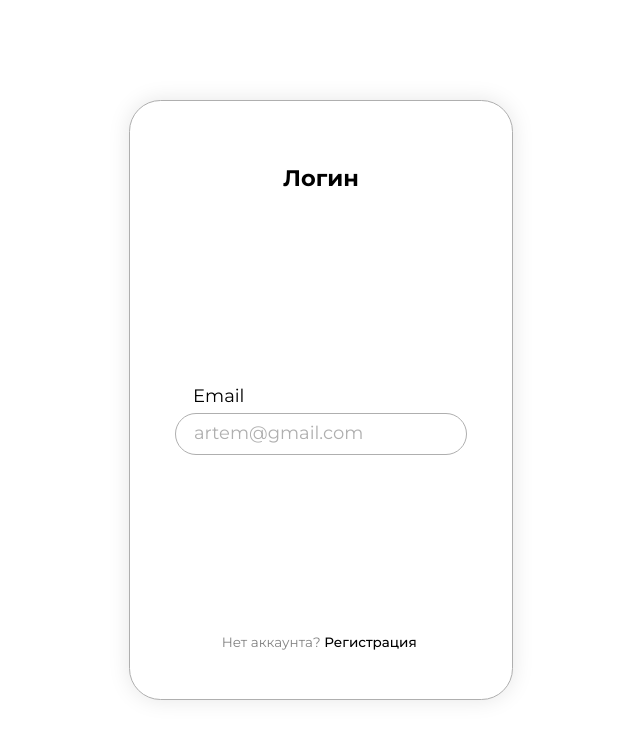
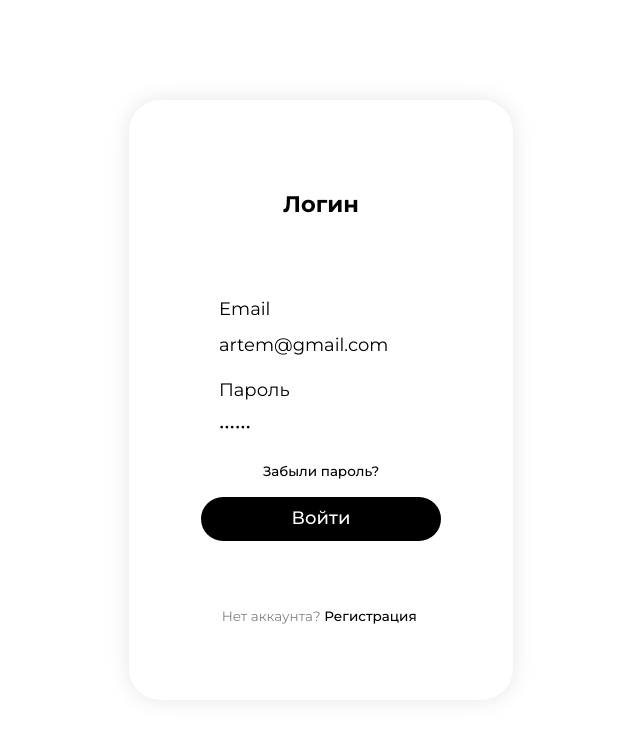
Before and after one commit to ArtemH2004/authorization, a Next.js app: page /login in a window 1280 px wide. Shown: the top 738 px of the page, without its empty margins (314-954 px from the left). Built offline with nearby package versions, Linux system fonts and the light colour scheme.

Commit message:
auth. Button

```diff
--- a/src/app/(auth)/auth.styles.scss
+++ b/src/app/(auth)/auth.styles.scss
@@ -11,7 +11,7 @@
         row-gap: 1.25rem;
         width: 30vw;
         height: 75vh;
-        padding: 2.5rem;
+        padding: 4rem;
         background-color: var(--color-white);
         border: var(--border-style-default);
         border-radius: var(--border-radius-default);
--- a/src/app/(auth)/login/page.tsx
+++ b/src/app/(auth)/login/page.tsx
@@ -1,6 +1,7 @@
 import "@/app/(auth)/auth.styles.scss";
-import { DefaultLink } from "@/common/components/a/DefaultLink";
-import { DefaultInput } from "@/common/components/input/DefaultInput";
+import { DefaultLink } from "@/common/components/ui/a/DefaultLink";
+import { DefaultButton } from "@/common/components/ui/button/DefaultButton";
+import { DefaultInput } from "@/common/components/ui/input/DefaultInput";
 
 export default function Login() {
   return (
@@ -8,7 +9,21 @@ export default function Login() {
       <h1>Логин</h1>
 
       <form className="auth__form">
-        <DefaultInput id="email" label="Email" placeholder="artem@gmail.com" required />
+        <DefaultInput
+          id="email"
+          label="Email"
+          placeholder="artem@gmail.com"
+          required
+        />
+        <DefaultInput
+          id="password"
+          label="Пароль"
+          placeholder="••••••"
+          required
+        />
+        <DefaultLink title="Забыли пароль?" linkTo="/reset" />
+
+        <DefaultButton title="Войти" type="submit" />
       </form>
 
       <span className="auth__span">
--- a/src/common/components/a/DefaultLink.tsx
+++ b/src/common/components/ui/a/DefaultLink.tsx
@@ -1,4 +1,4 @@
-import "@/common/components/a/a.styles.scss";
+import "@/common/components/ui/a/a.styles.scss";
 import Link from "next/link";
 
 interface DefaultLinkProps {
--- /dev/null
+++ b/src/common/components/ui/button/DefaultButton.tsx
@@ -0,0 +1,26 @@
+import "@/common/components/ui/button/button.styles.scss";
+
+interface DefaultButtonProps {
+  type?: "button" | "reset" | "submit";
+  title: string;
+  disabled?: boolean;
+  onClick?: (e?: any) => void;
+}
+export const DefaultButton = ({
+  type,
+  title,
+  disabled,
+  onClick,
+}: DefaultButtonProps) => {
+  return (
+    <button
+      className={`default-button__button ${
+        disabled && "default-button__button--disabled"
+      }`}
+      type={type ?? "button"}
+      onClick={onClick}
+    >
+      <span className="default-button__span"> {title}</span>
+    </button>
+  );
+};
--- /dev/null
+++ b/src/common/components/ui/button/button.styles.scss
@@ -0,0 +1,27 @@
+@use "@/common/styles/_variables.scss" as *;
+@use "@/common/styles/_mixins.scss" as *;
+
+.default-button {
+    &__button {
+        @include flex-center;
+        @include button-hover;
+
+        width: 100%;
+        padding: 0.7rem 1rem;
+        color: var(--color-white);
+        background-color: var(--color-black);
+        border-radius: var(--border-radius-default);
+
+        &--disabled {
+            pointer-events: none;
+            opacity: 0.7;
+        }
+    }
+
+    &__span {
+        font-size: var(--font-size-main);
+        font-weight: var(--font-weight-medium);
+        text-align: center;
+        line-height: 1.1;
+    }
+}
--- a/src/common/components/input/DefaultInput.tsx
+++ b/src/common/components/ui/input/DefaultInput.tsx
@@ -1,4 +1,4 @@
-import "@/common/components/input/input.styles.scss";
+import "@/common/components/ui/input/input.styles.scss";
 
 interface DefaultInputProps {
   type?: React.InputHTMLAttributes<HTMLInputElement>["type"];
--- a/src/common/styles/_mixins.scss
+++ b/src/common/styles/_mixins.scss
@@ -71,6 +71,44 @@
     }
 }
 
+@mixin button-hover {
+    @media (hover: hover) and (pointer: fine) {
+        &:hover {
+            opacity: 0.8;
+            box-shadow: var(--shadow-button);
+        }
+
+        &:active {
+            opacity: 0.65;
+            box-shadow: none;
+        }
+    }
+
+    @media (hover: none), (pointer: coarse) {
+        &:active {
+            opacity: 0.65;
+        }
+    }
+}
+
+@mixin opacity-hover {
+    @media (hover: hover) and (pointer: fine) {
+        &:hover,
+        &:active {
+            opacity: 0.8;
+        }
+    }
+
+    @media (hover: none), (pointer: coarse) {
+        &:active {
+            opacity: 0.8;
+        }
+
+        &:not(:active) {
+            opacity: 1;
+        }
+    }
+}
 
 // @mixin scrollBar {
 //   ::-webkit-scrollbar-track {
--- a/src/common/styles/_variables.scss
+++ b/src/common/styles/_variables.scss
@@ -2,6 +2,7 @@
     //colors
     --color-black: rgba(0, 0, 0, 1);
     --color-shadow: rgba(0, 0, 0, .1);
+    --color-hover: rgba(255, 255, 255, 1)
     --color-gray: rgba(175, 175, 175, 1);
     --color-gray-text: rgba(131, 131, 131, 1);
 
@@ -17,7 +18,8 @@
     --container-padding-x: 1.25rem;
 
     //shadows
-    --shadow-default:  0 0 1.25rem 0 var(--color-shadow);
+    --shadow-default: 0 0 1.25rem 0 var(--color-shadow);
+    --shadow-button: 0 0 0 .3rem var(--color-shadow);
 
     //borders
     --border-style-default: 1px solid var(--color-gray);
```
Also changed, not shown: src/common/components/ui/a/a.styles.scss (renamed from src/common/components/a/a.styles.scss), src/common/components/ui/input/input.styles.scss (renamed from src/common/components/input/input.styles.scss). Lines whose indentation alone changed are shown as unchanged.
